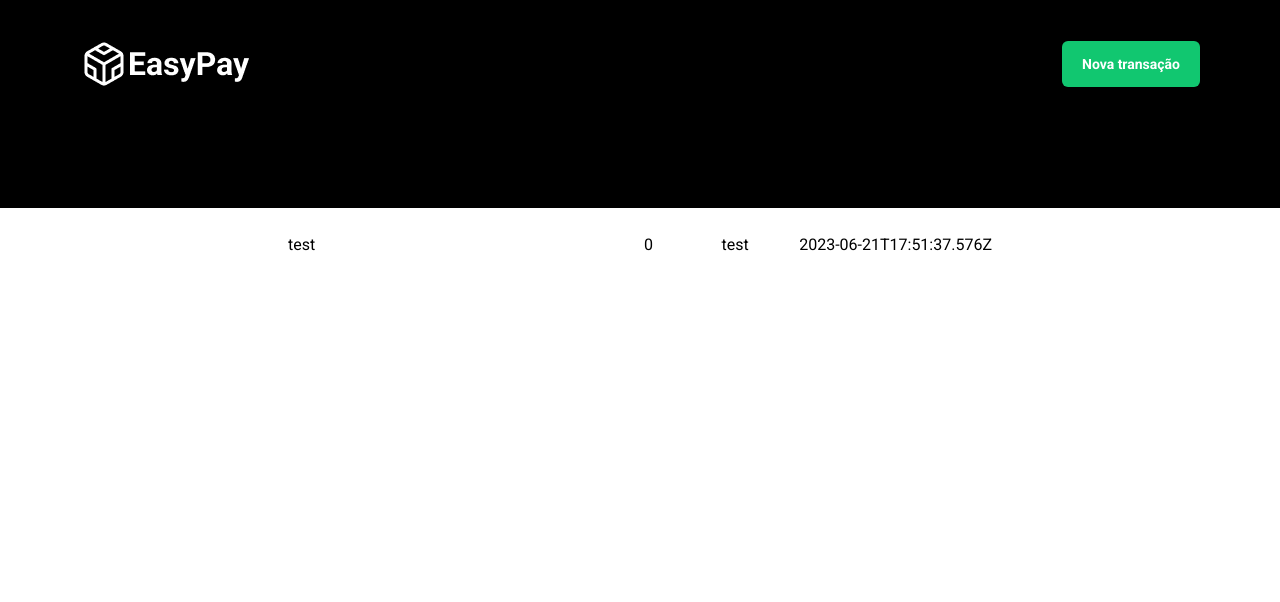
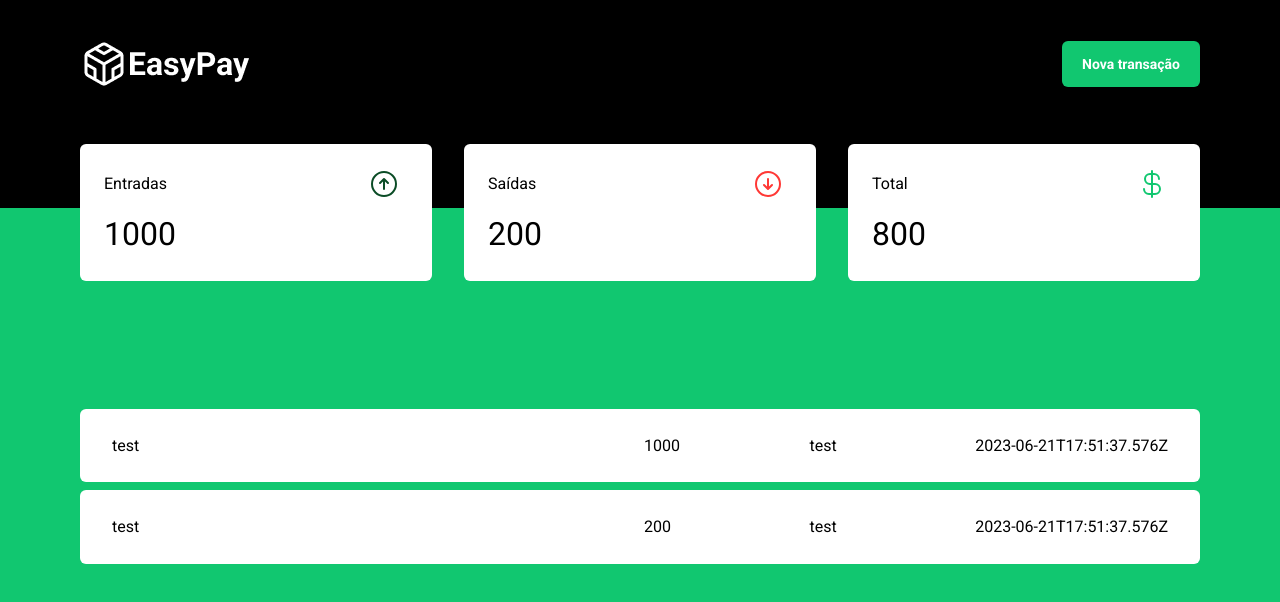
Before and after one commit to jairosl/easy-financial-control, a Next.js app: page / in a window 1280 px wide. Shown: the top 602 px of the page. Built offline with nearby package versions, Linux system fonts and the light colour scheme; data requests are answered from the project's data file.

Commit message:
feat: create summary component

```diff
--- a/db.json
+++ b/db.json
@@ -2,9 +2,16 @@
   "transactions": [
     {
       "description": "test",
-      "price": 0,
+      "price": 1000,
       "category": "test",
-      "type": "enter",
+      "type": "ENTER",
+      "created_at": "2023-06-21T17:51:37.576Z"
+    },
+    {
+      "description": "test",
+      "price": 200,
+      "category": "test",
+      "type": "LEAVE",
       "created_at": "2023-06-21T17:51:37.576Z"
     }
   ]
--- a/src/app/layout.tsx
+++ b/src/app/layout.tsx
@@ -5,8 +5,8 @@ import { ClerkProvider } from "@clerk/nextjs";
 const roboto = Roboto({ weight: ["400", "500", "700"], subsets: ["latin"] });
 
 export const metadata = {
-  title: "Create Next App",
-  description: "Generated by create next app",
+  title: "Easy Financial Control",
+  description: "application to control your finances",
 };
 
 export default function RootLayout({
--- a/src/app/page.tsx
+++ b/src/app/page.tsx
@@ -1,33 +1,42 @@
 import { UserButton } from "@clerk/nextjs";
 
-import { Card } from "@/components/card";
-import { Transaction } from "@/domain/transactions";
 import { Header } from "@/components/header";
-
-async function getTransactions(): Promise<Transaction[]> {
-  const res = await fetch("http://localhost:3000/transactions", {
-    cache: "no-store",
-  });
-
-  if (!res.ok) {
-    // This will activate the closest `error.js` Error Boundary
-    throw new Error("Failed to fetch data");
-  }
-
-  return res.json();
-}
+import { Summary } from "@/components/summary";
+import { getTransactions } from "@/services/http/transactions";
+import { CardList } from "@/components/cards";
+import { TypeTransaction } from "@/domain";
 
 export default async function Home() {
   const transactions = await getTransactions();
 
+  const comeIn = transactions.reduce((acc, transaction) => {
+    if (transaction.type === TypeTransaction.enter) {
+      return (acc += transaction.price);
+    }
+
+    return acc;
+  }, 0);
+
+  const comeOut = transactions.reduce((acc, transaction) => {
+    if (transaction.type === TypeTransaction.leave) {
+      return (acc += transaction.price);
+    }
+
+    return acc;
+  }, 0);
+
   return (
-    <div className="w-full h-full">
+    <div className="min-w-screen min-h-screen  bg-green">
       {/* <UserButton afterSignOutUrl="/" /> */}
       <Header />
-      <div className="max-w-3xl flex flex-col mx-auto">
+      <div className="mt-[-4rem] px-20">
+        <Summary comeIn={comeIn} comeOut={comeOut} />
+      </div>
+      <div className="h-full w-screen">
+        <div className="w-full flex flex-col mx-auto pt-32 px-20 gap-2">
           {transactions.map((transactions, index) => {
             return (
-            <Card
+              <CardList
                 category={transactions.category}
                 created_at={transactions.created_at}
                 description={transactions.description}
@@ -39,5 +48,6 @@ export default async function Home() {
           })}
         </div>
       </div>
+    </div>
   );
 }
--- /dev/null
+++ b/src/components/cards/index.ts
@@ -0,0 +1,2 @@
+export * from "./summary";
+export * from "./list";
--- a/src/components/card/index.tsx
+++ b/src/components/cards/list.tsx
@@ -1,6 +1,6 @@
 import { Transaction } from "@/domain";
 
-export function Card(transaction: Transaction) {
+export function CardList(transaction: Transaction) {
   return (
     <div className="w-full flex items-center px-8 py-6 bg-white rounded-md">
       <div className="flex-1 pr-2">
--- /dev/null
+++ b/src/components/cards/summary.tsx
@@ -0,0 +1,30 @@
+"use client";
+import {
+  ArrowCircleDown,
+  ArrowCircleUp,
+  CurrencyDollar,
+} from "@phosphor-icons/react";
+
+interface CardSummaryProps {
+  value: number;
+  label: string;
+  type: "comeIn" | "comeOut" | "total";
+}
+
+export function CardSummary({ label, value, type }: CardSummaryProps) {
+  const IconByType = {
+    comeOut: <ArrowCircleDown size={32} color="#FF3835" />,
+    comeIn: <ArrowCircleUp size={32} color="#0B4C26" />,
+    total: <CurrencyDollar size={32} color="#11C770" />,
+  };
+
+  return (
+    <div className="p-6 pr-8 flex-1 bg-white rounded-md">
+      <div className="flex items-center justify-between mb-3">
+        <span className="block text-[1rem] leading-[160%]">{label}</span>
+        {IconByType[type]}
+      </div>
+      <p className="text-black text-[2rem] leading-[140%]">{value}</p>
+    </div>
+  );
+}
--- /dev/null
+++ b/src/components/summary/index.tsx
@@ -0,0 +1,16 @@
+import { CardSummary } from "../cards";
+
+interface SummaryProps {
+  comeIn: number;
+  comeOut: number;
+}
+
+export function Summary({ comeIn, comeOut }: SummaryProps) {
+  return (
+    <div className="flex items-center gap-8">
+      <CardSummary label="Entradas" type="comeIn" value={comeIn} />
+      <CardSummary label="Saídas" type="comeOut" value={comeOut} />
+      <CardSummary label="Total" type="total" value={comeIn - comeOut} />
+    </div>
+  );
+}
--- /dev/null
+++ b/src/services/http/transactions.ts
@@ -0,0 +1,14 @@
+import { Transaction } from "@/domain";
+
+export async function getTransactions(): Promise<Transaction[]> {
+  const res = await fetch("http://localhost:3000/transactions", {
+    cache: "no-store",
+  });
+
+  if (!res.ok) {
+    // This will activate the closest `error.js` Error Boundary
+    throw new Error("Failed to fetch data");
+  }
+
+  return res.json();
+}
```
Lines whose indentation alone changed are shown as unchanged.
